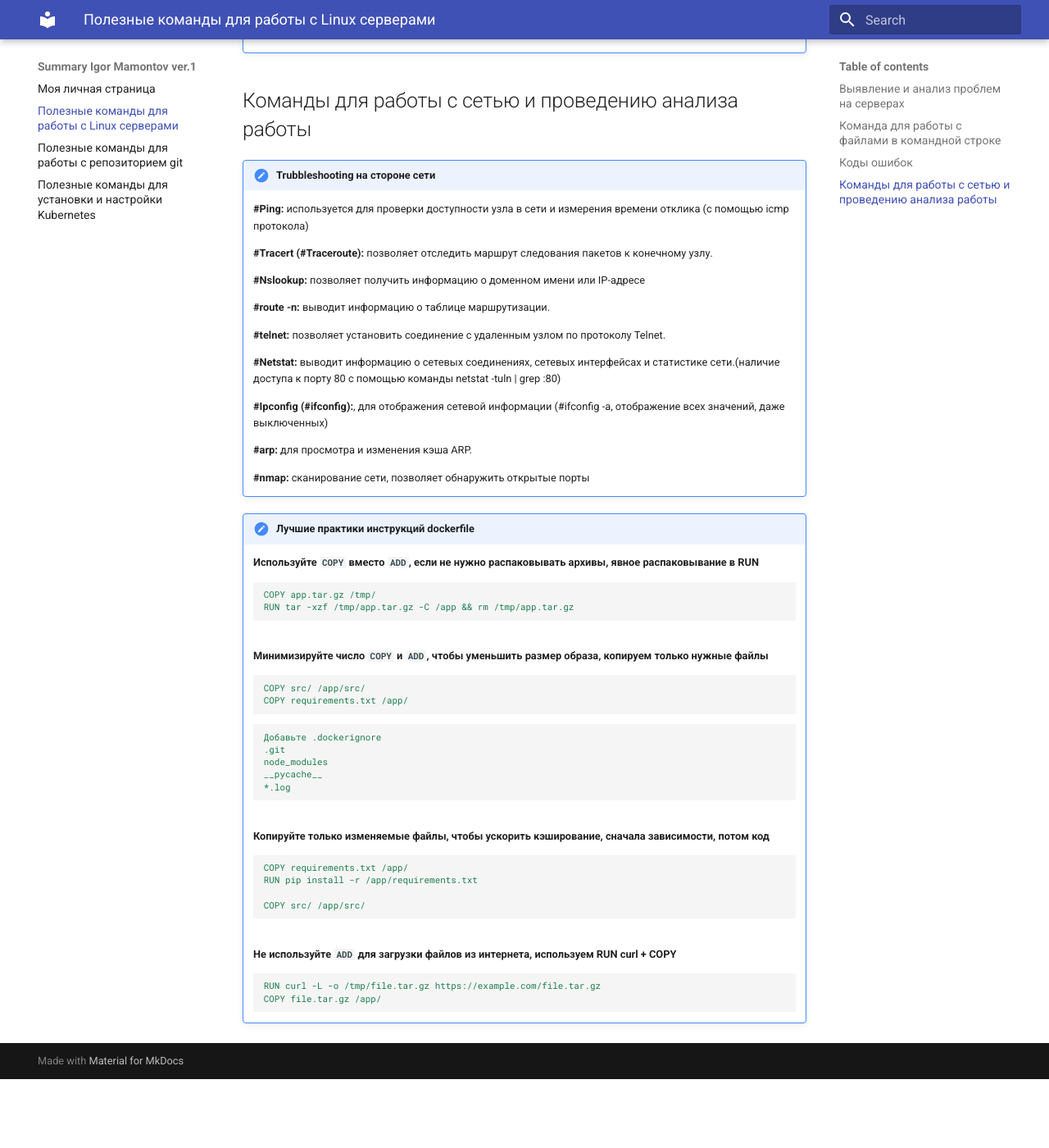
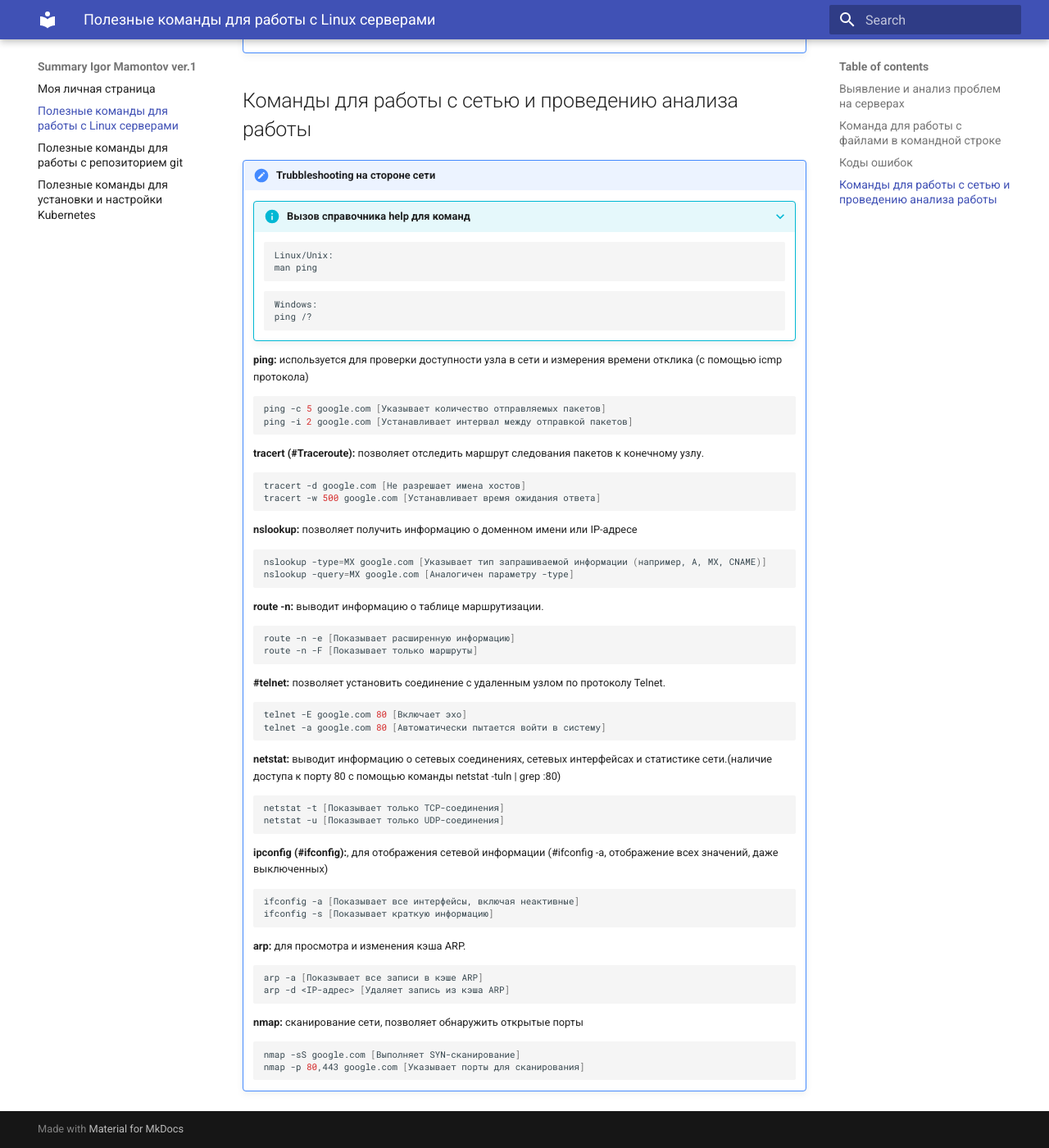
Before and after one commit to Mamontosik/IgorMamontov_Summary, an MkDocs documentation site: the page built from docs/admin.md, in a window 1280 px wide and 1400 px high, scrolled down 3054 px. Shown: the whole window at 82% size. Built offline with MkDocs 1.6.1 and Material for MkDocs 9.7.7, drawn with Linux system fonts in a browser that asks for light colours; before the commit the page ends 4370 px from its top, so only the background shows below that.

Commit message:
Добавление примеров для trubbleshooting на стороне сети

````diff
--- a/docs/admin.md
+++ b/docs/admin.md
@@ -170,68 +170,76 @@
 ## Команды для работы с сетью и проведению анализа работы
 !!! note "Trubbleshooting на стороне сети"
 
-    **#Ping:** используется для проверки доступности узла в сети и измерения времени отклика (с помощью icmp протокола)
+    ???+ info "Вызов справочника help для команд"
+
+        ```bash
+        Linux/Unix:
+        man ping
+        ```
+        ```bash
+        Windows:
+        ping /?
+        ```
+
+    **ping:** используется для проверки доступности узла в сети и измерения времени отклика (с помощью icmp протокола)
     <br>
+    ```bash
+    ping -c 5 google.com [Указывает количество отправляемых пакетов]
+    ping -i 2 google.com [Устанавливает интервал между отправкой пакетов]
+    ```
 
-    **#Tracert (#Traceroute):** позволяет отследить маршрут следования пакетов к конечному узлу.
+    **tracert (#Traceroute):** позволяет отследить маршрут следования пакетов к конечному узлу.
     <br>
+    ```bash
+    tracert -d google.com [Не разрешает имена хостов]
+    tracert -w 500 google.com [Устанавливает время ожидания ответа]
+    ```
 
-    **#Nslookup:** позволяет получить информацию о доменном имени или IP-адресе
+    **nslookup:** позволяет получить информацию о доменном имени или IP-адресе
     <br>
+    ```bash
+    nslookup -type=MX google.com [Указывает тип запрашиваемой информации (например, A, MX, CNAME)]
+    nslookup -query=MX google.com [Аналогичен параметру -type]
+    ```
 
-    **#route -n:** выводит информацию о таблице маршрутизации.
+    **route -n:** выводит информацию о таблице маршрутизации.
     <br>
+    ```bash
+    route -n -e [Показывает расширенную информацию]
+    route -n -F [Показывает только маршруты]
+    ```
 
     **#telnet:** позволяет установить соединение с удаленным узлом по протоколу Telnet.
     <br>
+    ```bash
+    telnet -E google.com 80 [Включает эхо]
+    telnet -a google.com 80 [Автоматически пытается войти в систему]
+    ```
 
-    **#Netstat:** выводит информацию о сетевых соединениях, сетевых интерфейсах и статистике сети.(наличие доступа к порту 80 с помощью команды netstat -tuln | grep :80)
+    **netstat:** выводит информацию о сетевых соединениях, сетевых интерфейсах и статистике сети.(наличие доступа к порту 80 с помощью команды netstat -tuln | grep :80)
     <br>
+    ```bash
+    netstat -t [Показывает только TCP-соединения]
+    netstat -u [Показывает только UDP-соединения]
+    ```
 
-    **#Ipconfig (#ifconfig):**, для отображения сетевой информации (#ifconfig -a, отображение всех значений, даже выключенных)
+    **ipconfig (#ifconfig):**, для отображения сетевой информации (#ifconfig -a, отображение всех значений, даже выключенных)
     <br>
+    ```bash
+    ifconfig -a [Показывает все интерфейсы, включая неактивные]
+    ifconfig -s [Показывает краткую информацию]
+    ```
 
-    **#arp:** для просмотра и изменения кэша ARP.
+    **arp:** для просмотра и изменения кэша ARP.
     <br>
+    ```bash
+    arp -a [Показывает все записи в кэше ARP]
+    arp -d <IP-адрес> [Удаляет запись из кэша ARP]
+    ```
 
-    **#nmap:** сканирование сети, позволяет обнаружить открытые порты
-
-
-!!! note "Лучшие практики инструкций dockerfile"
-
-    **Используйте `COPY` вместо `ADD`, если не нужно распаковывать архивы, явное распаковывание в RUN**
+    **nmap:** сканирование сети, позволяет обнаружить открытые порты
     <br>
-    ``` yaml
-    COPY app.tar.gz /tmp/
-    RUN tar -xzf /tmp/app.tar.gz -C /app && rm /tmp/app.tar.gz
+    ```bash
+    nmap -sS google.com [Выполняет SYN-сканирование]
+    nmap -p 80,443 google.com [Указывает порты для сканирования]
     ```
-    <br>
-    **Минимизируйте число `COPY` и `ADD`, чтобы уменьшить размер образа, копируем только нужные файлы**
-    <br>
-    ``` yaml
-    COPY src/ /app/src/
-    COPY requirements.txt /app/
-    ```
-    ``` yaml
-    Добавьте .dockerignore
-    .git
-    node_modules
-    __pycache__
-    *.log
-    ```
-    <br>
-    **Копируйте только изменяемые файлы, чтобы ускорить кэширование, сначала зависимости, потом код**
-    <br>
-    ``` yaml
-    COPY requirements.txt /app/
-    RUN pip install -r /app/requirements.txt
-
-    COPY src/ /app/src/
-    ```
-    <br>
-    **Не используйте `ADD` для загрузки файлов из интернета, используем RUN curl + COPY**
-    <br>
-    ```yaml
-    RUN curl -L -o /tmp/file.tar.gz https://example.com/file.tar.gz
-    COPY file.tar.gz /app/
-    ```
````
